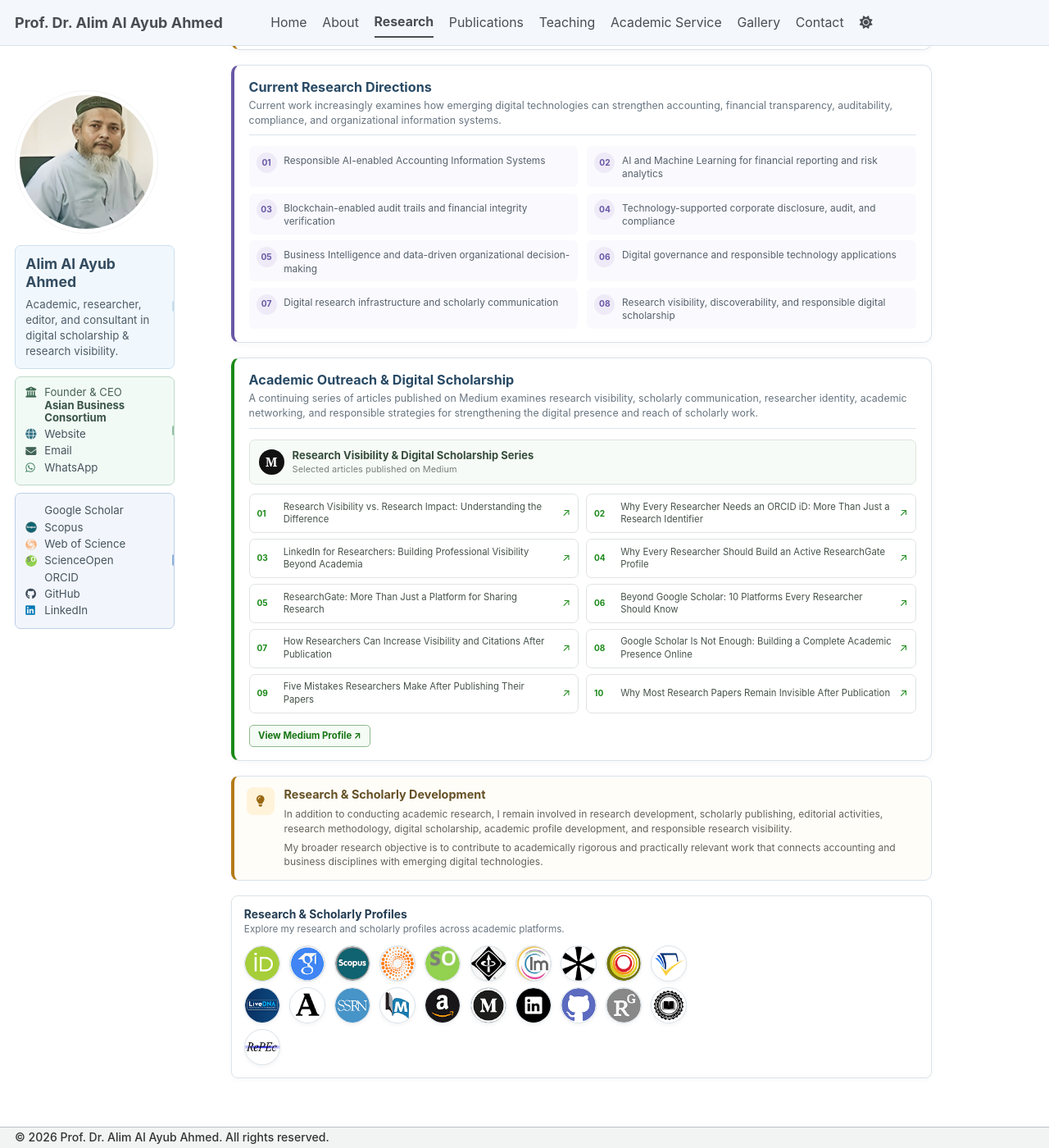
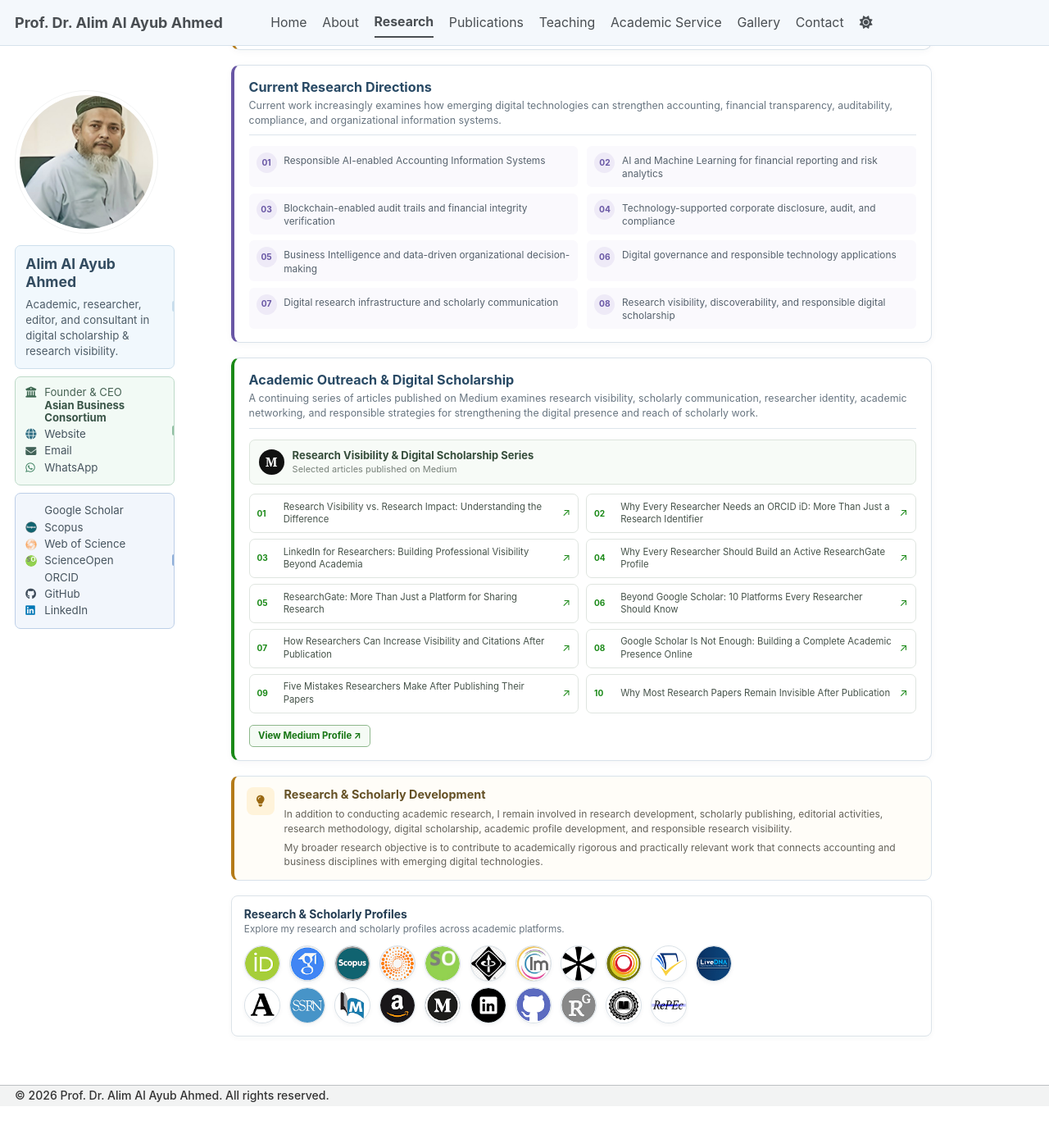
Before and after one commit to alimalayubahmed/alimalayubahmed.github.io, a Jekyll site: the page built from _pages/research.html, in a window 1280 px wide and 1400 px high, scrolled down 1637 px. Shown: the whole window at 82% size. Built offline with Jekyll 4.4.1, drawn with Linux system fonts in a browser that asks for light colours; a style sheet for code colours, icons or effects is not loaded; after the commit the page ends 2986 px from its top, so only the background shows below that.

Commit message:
Profile update

```diff
--- a/assets/css/contact.css
+++ b/assets/css/contact.css
@@ -103,9 +103,10 @@
 
 /* =========================================================
    PROFILE LOGO GRID
+   Desktop layout: 11 + 10
    ========================================================= */
 
-.contact-profile-icons { display:grid; grid-template-columns:repeat(10,44px); justify-content:start; align-items:center; column-gap:.62rem; row-gap:.38rem; }
+.contact-profile-icons { display:grid; grid-template-columns:repeat(11,44px); justify-content:start; align-items:center; column-gap:.62rem; row-gap:.38rem; }
 
 
 /* =========================================================
--- a/assets/css/research-profile-links.css
+++ b/assets/css/research-profile-links.css
@@ -20,6 +20,7 @@
 /* =========================================================
    PUBLICATIONS PAGE
    Keep profile section inside left grid column
+   Desktop layout: 6 + 6 + 6 + 3
    ========================================================= */
 
 .publication-profile-cell { width:100%; min-width:0; }
@@ -29,9 +30,10 @@
 
 /* =========================================================
    PROFILE LOGO GRID
+   Default / Publications = 6 columns
    ========================================================= */
 
-.scholarly-profile-icons { display:grid; grid-template-columns:repeat(5,44px); justify-content:start; align-items:center; column-gap:.62rem; row-gap:.38rem; }
+.scholarly-profile-icons { display:grid; grid-template-columns:repeat(6,44px); justify-content:start; align-items:center; column-gap:.62rem; row-gap:.38rem; }
 
 
 /* =========================================================
@@ -47,12 +49,12 @@
 
 /* =========================================================
    RESEARCH PAGE
-   Keep full width
+   Desktop layout: 11 + 10
    ========================================================= */
 
 .research-page .scholarly-profiles { width:100%; max-width:100%; margin:1rem 0 0; }
 
-.research-page .scholarly-profile-icons { grid-template-columns:repeat(10,44px); }
+.research-page .scholarly-profile-icons { grid-template-columns:repeat(11,44px); }
 
 
 /* =========================================================
@@ -72,16 +74,22 @@
 }
 
 @media (max-width:650px) {
-  .scholarly-profile-icons,.research-page .scholarly-profile-icons { grid-template-columns:repeat(5,42px); column-gap:.4rem; row-gap:.36rem; }
+  .scholarly-profile-icons,
+  .research-page .scholarly-profile-icons { grid-template-columns:repeat(5,42px); column-gap:.4rem; row-gap:.36rem; }
+
   .scholarly-profile-logo { width:42px; height:42px; }
 }
 
 @media (max-width:520px) {
   .scholarly-profiles { padding:.72rem .75rem; }
-  .scholarly-profile-icons,.research-page .scholarly-profile-icons { grid-template-columns:repeat(4,40px); column-gap:.35rem; row-gap:.34rem; }
+
+  .scholarly-profile-icons,
+  .research-page .scholarly-profile-icons { grid-template-columns:repeat(4,40px); column-gap:.35rem; row-gap:.34rem; }
+
   .scholarly-profile-logo { width:40px; height:40px; }
 }
 
 @media (max-width:380px) {
-  .scholarly-profile-icons,.research-page .scholarly-profile-icons { grid-template-columns:repeat(3,40px); }
+  .scholarly-profile-icons,
+  .research-page .scholarly-profile-icons { grid-template-columns:repeat(3,40px); }
 }
```
